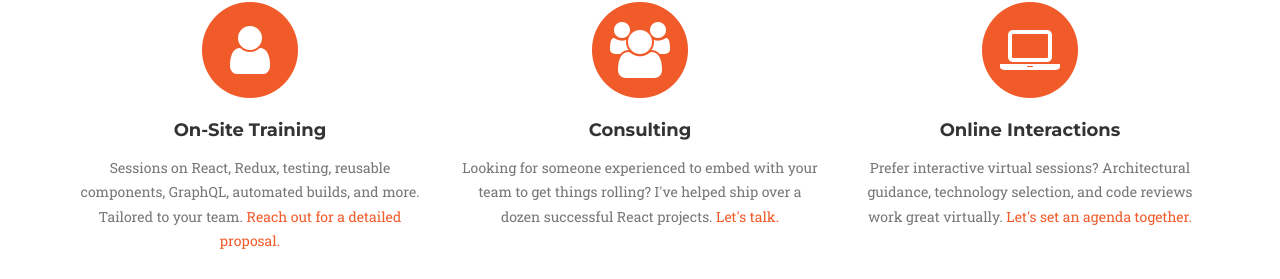
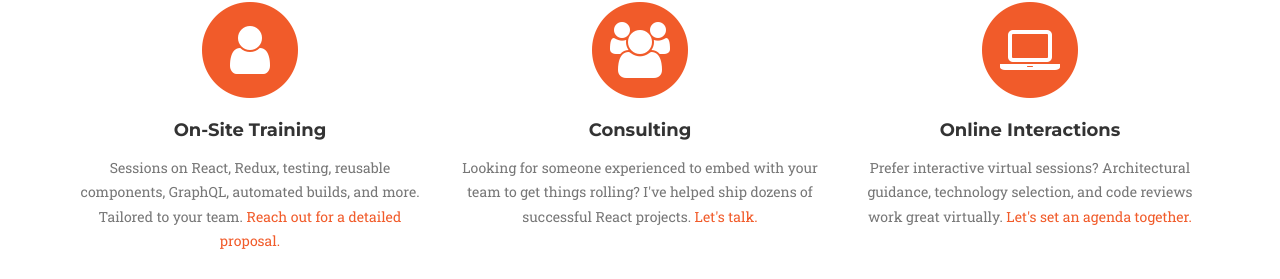
Before and after one commit to coryhouse/reactjsconsulting.com, a plain HTML site: page index.html in a window 1280 px wide. Shown: the part 1068-1347 px from the top of the page. Drawn offline with nearby package versions, Linux system fonts and the light colour scheme; a web font is replaced by a local one.

Commit message:
Tweak wording

```diff
--- a/index.html
+++ b/index.html
@@ -118,7 +118,7 @@
             <i class="fa fa-users fa-stack-1x fa-inverse"></i>
           </span>
           <h4 class="service-heading">Consulting</h4>
-          <p class="text-muted">Looking for someone experienced to embed with your team to get things rolling? I've helped ship over a dozen successful
+          <p class="text-muted">Looking for someone experienced to embed with your team to get things rolling? I've helped ship dozens of successful
             React projects.
             <a href="#contact">Let's talk.</a>
           </p>
```
